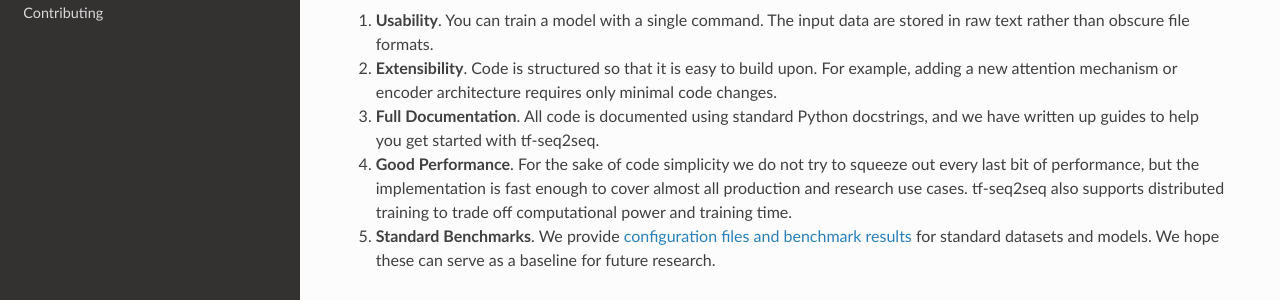
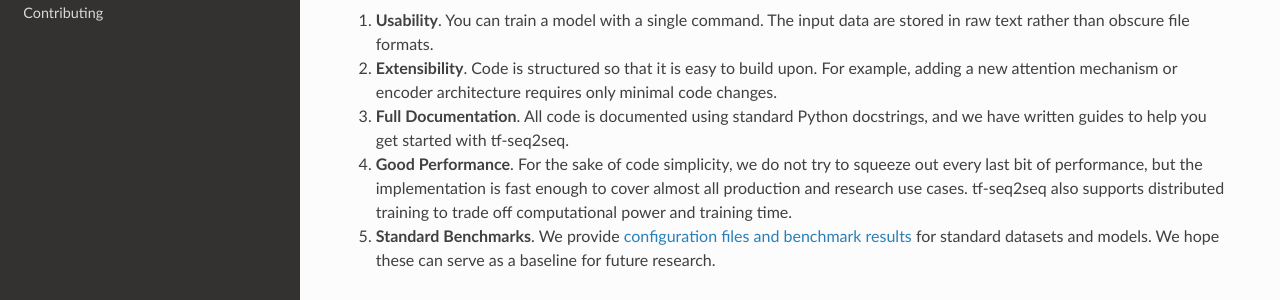
Before and after one commit to google/seq2seq, an MkDocs documentation site: the page built from docs/index.md, in a window 1280 px wide and 996 px high. Shown: the part 346-646 px from the top of the window. Built offline with MkDocs 1.6.1, drawn with Linux system fonts in a browser that asks for light colours; nearby versions of some CDN libraries; old or Windows-style settings are respelled for this version of MkDocs.

Commit message:
Mild edits to Overview section

```diff
--- a/docs/index.md
+++ b/docs/index.md
@@ -13,9 +13,9 @@ We built tf-seq2seq with the following goals in mind:
 
 2. **Extensibility**. Code is structured so that it is easy to build upon. For example, adding a new attention mechanism or encoder architecture requires only minimal code changes.
 
-3. **Full Documentation**. All code is documented using standard Python docstrings, and we have written up guides to help you get started with tf-seq2seq.
+3. **Full Documentation**. All code is documented using standard Python docstrings, and we have written guides to help you get started with tf-seq2seq.
 
-4. **Good Performance**. For the sake of code simplicity we do not try to squeeze out every last bit of performance, but the implementation is fast enough to cover almost all production and research use cases. tf-seq2seq also supports distributed training to trade off computational power and training time.
+4. **Good Performance**. For the sake of code simplicity, we do not try to squeeze out every last bit of performance, but the implementation is fast enough to cover almost all production and research use cases. tf-seq2seq also supports distributed training to trade off computational power and training time.
 
 5. **Standard Benchmarks**. We provide [configuration files and benchmark results](benchmarks.md) for standard datasets and models. We hope these can serve as a baseline for future research.
 
```
